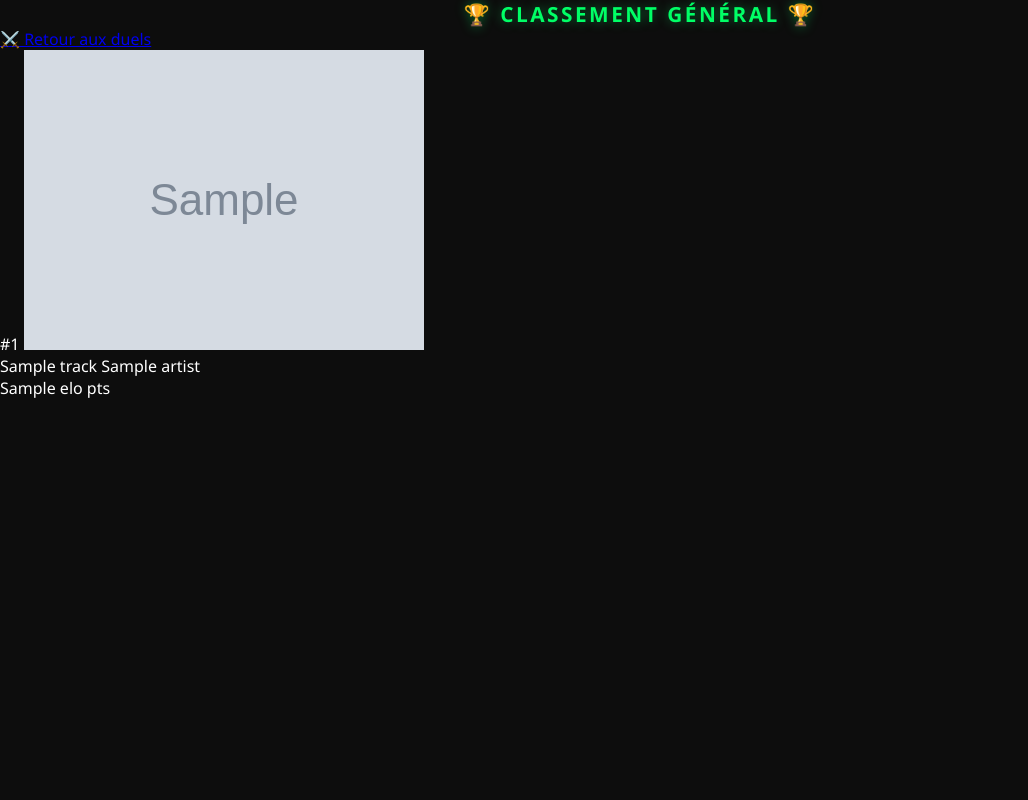
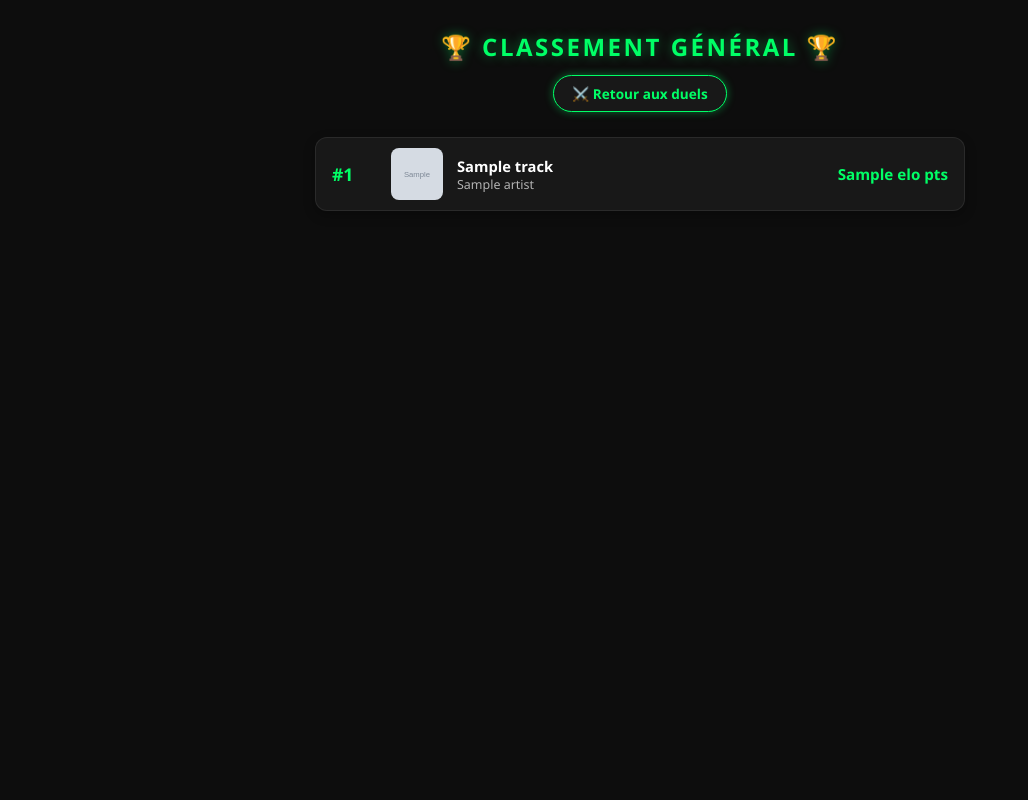
Before and after one commit to Foxdev-enfindev/Elotify, a Flask app: template templates/classement.html in a window 1280 px wide. Shown: the whole page, without its empty margins (0-1028 px from the left). Run offline with Flask 3, Linux system fonts and the light colour scheme; the template is opened without the code that fills it: most values are stand-ins (such as "Sample title", 1, 10 or a date in 2020); grey boxes marked "Sample" are stand-in pictures; some libraries are stand-ins or nearby versions.

Commit message:
Update style.css

```diff
--- a/static/style.css
+++ b/static/style.css
@@ -36,7 +36,7 @@ body.duel-body {
 }
 
 /* =======================================================
-   2. CONTENEUR PRINCIPAL (REAPPROCHEMENT DES BLOCS)
+   2. CONTENEUR PRINCIPAL DUEL
    ======================================================= */
 .container {
     position: fixed !important;
@@ -155,7 +155,7 @@ h1 {
 }
 
 /* =======================================================
-   3. CARTES ET TYPOGRAPHIE
+   3. CARTES ET TYPOGRAPHIE DUEL
    ======================================================= */
 .track-card {
     background: var(--card-bg);
@@ -164,7 +164,7 @@ h1 {
     box-shadow: 0 6px 24px rgba(0, 0, 0, 0.4);
     box-sizing: border-box;
     transition: border-color 0.2s ease, box-shadow 0.2s ease;
-    cursor: pointer; /* Indique que toute la carte est cliquable */
+    cursor: pointer;
 }
 
 .track-card.active {
@@ -181,7 +181,6 @@ h1 {
 .pochette { width: 100%; height: 100%; object-fit: cover; }
 .vote-form { position: absolute; top: 0; left: 0; width: 100%; height: 100%; }
 
-/* DESIGN DES INFOS MUSIQUE DANS LA CARTE */
 .track-badge {
     display: inline-block;
     background: rgba(255, 255, 255, 0.1);
@@ -272,7 +271,7 @@ h1 {
 }
 
 /* =======================================================
-   4. LAYOUT PORTRAIT (SMARTPHONES & FOLD FERMÉ)
+   4. LAYOUT PORTRAIT (DUEL)
    ======================================================= */
 @media screen and (orientation: portrait) {
     .duel-zone {
@@ -295,7 +294,7 @@ h1 {
         gap: 14px !important;
     }
 
-    .pochette-wrapper, .pochette {
+    .pochette-wrapper, .pochette-wrapper .pochette {
         width: clamp(72px, 10.5vh, 95px) !important;
         height: clamp(72px, 10.5vh, 95px) !important;
         flex-shrink: 0 !important;
@@ -334,7 +333,7 @@ h1 {
 }
 
 /* =======================================================
-   5. LAYOUT PAYSAGE (PC & FOLD OUVERT)
+   5. LAYOUT PAYSAGE (DUEL)
    ======================================================= */
 @media screen and (orientation: landscape) {
     .duel-zone {
@@ -358,7 +357,7 @@ h1 {
         justify-content: center !important;
     }
 
-    .pochette-wrapper, .pochette {
+    .pochette-wrapper, .pochette-wrapper .pochette {
         width: clamp(85px, 22vh, 135px) !important;
         height: clamp(85px, 22vh, 135px) !important;
         margin-bottom: 8px !important;
@@ -393,7 +392,203 @@ h1 {
 }
 
 /* =======================================================
-   6. PAGE DE SORTIE (QUIT.HTML)
+   6. STYLES CORRIGÉS PAGE PLAYLISTS
+   ======================================================= */
+body.playlists-body {
+    overflow-y: auto !important;
+    min-height: 100vh !important;
+    padding: 30px 15px !important;
+    display: flex !important;
+    justify-content: center !important;
+    position: static !important;
+}
+
+.playlists-container {
+    width: 100%;
+    max-width: 1000px;
+    margin: 0 auto;
+    text-align: center;
+}
+
+.playlists-grid {
+    display: grid !important;
+    grid-template-columns: repeat(auto-fill, minmax(180px, 1fr)) !important;
+    gap: 20px !important;
+    margin-top: 25px !important;
+    width: 100% !important;
+}
+
+.playlist-card {
+    background: var(--card-bg);
+    border: 1px solid rgba(255, 255, 255, 0.08);
+    border-radius: 14px;
+    padding: 12px;
+    display: flex;
+    flex-direction: column;
+    align-items: center;
+    text-decoration: none;
+    color: var(--text-color);
+    transition: transform 0.2s ease, border-color 0.2s ease;
+}
+
+.playlist-card:hover {
+    transform: translateY(-4px);
+    border-color: var(--neon-green);
+    box-shadow: 0 6px 20px var(--neon-green-glow);
+}
+
+.playlist-img {
+    width: 100% !important;
+    height: auto !important;
+    aspect-ratio: 1 / 1 !important;
+    max-width: 220px !important;
+    max-height: 220px !important;
+    border-radius: 10px;
+    object-fit: cover;
+    margin-bottom: 10px;
+}
+
+.playlist-name {
+    font-size: 0.9rem;
+    font-weight: 700;
+    margin-bottom: 4px;
+    color: #fff;
+    white-space: nowrap;
+    overflow: hidden;
+    text-overflow: ellipsis;
+    width: 100%;
+}
+
+.playlist-tracks {
+    font-size: 0.78rem;
+    color: var(--text-muted);
+}
+
+/* =======================================================
+   7. STYLES CORRIGÉS PAGE CLASSEMENT
+   ======================================================= */
+body.classement-body {
+    overflow-y: auto !important;
+    min-height: 100vh !important;
+    padding: 30px 15px !important;
+    display: flex !important;
+    justify-content: center !important;
+    position: static !important;
+}
+
+.classement-container {
+    width: 100%;
+    max-width: 650px;
+    margin: 0 auto;
+    display: flex;
+    flex-direction: column;
+    align-items: center;
+}
+
+.classement-header {
+    text-align: center;
+    margin-bottom: 25px;
+    width: 100%;
+}
+
+.classement-header h1 {
+    font-size: clamp(1.4rem, 3vh, 2.2rem);
+    font-weight: 800;
+    color: var(--neon-green);
+    text-shadow: 0 0 12px var(--neon-green-glow);
+    margin-bottom: 12px;
+}
+
+.back-btn {
+    display: inline-block;
+    background: var(--card-bg);
+    border: 1px solid var(--neon-green);
+    color: var(--neon-green);
+    font-weight: 700;
+    padding: 8px 18px;
+    border-radius: 20px;
+    text-decoration: none;
+    font-size: 0.85rem;
+    box-shadow: 0 0 8px var(--neon-green-glow);
+    transition: all 0.2s ease;
+}
+
+.back-btn:hover {
+    background: var(--neon-green);
+    color: #0d0d0d;
+}
+
+.ranking-list {
+    width: 100%;
+    display: flex;
+    flex-direction: column;
+    gap: 10px;
+}
+
+.ranking-card {
+    background: var(--card-bg);
+    border: 1px solid rgba(255, 255, 255, 0.08);
+    border-radius: 12px;
+    padding: 10px 16px;
+    display: flex;
+    align-items: center;
+    gap: 14px;
+    box-shadow: 0 4px 12px rgba(0, 0, 0, 0.3);
+}
+
+.ranking-rank {
+    font-size: 1.1rem;
+    font-weight: 800;
+    color: var(--neon-green);
+    min-width: 45px;
+    text-align: left;
+}
+
+.ranking-img {
+    width: 52px !important;
+    height: 52px !important;
+    max-width: 52px !important;
+    max-height: 52px !important;
+    border-radius: 8px;
+    object-fit: cover;
+    flex-shrink: 0;
+}
+
+.ranking-info {
+    display: flex;
+    flex-direction: column;
+    text-align: left;
+    flex: 1;
+    overflow: hidden;
+}
+
+.ranking-name {
+    font-size: 0.92rem;
+    font-weight: 700;
+    color: #fff;
+    white-space: nowrap;
+    overflow: hidden;
+    text-overflow: ellipsis;
+}
+
+.ranking-artist {
+    font-size: 0.78rem;
+    color: var(--text-muted);
+    white-space: nowrap;
+    overflow: hidden;
+    text-overflow: ellipsis;
+}
+
+.ranking-elo {
+    font-size: 0.95rem;
+    font-weight: 700;
+    color: var(--neon-green);
+    margin-left: auto;
+    flex-shrink: 0;
+}
+
+/* =======================================================
+   8. PAGE DE SORTIE (QUIT.HTML)
    ======================================================= */
 body.quit-body {
     overflow-y: auto !important;
@@ -492,7 +687,7 @@ body.quit-body {
 }
 
 /* =======================================================
-   7. FEEDBACK VISUEL DE VOTE
+   9. FEEDBACK VISUEL DE VOTE & TOAST
    ======================================================= */
 .track-card.voted-winner {
     border-color: var(--neon-green) !important;
@@ -507,9 +702,6 @@ body.quit-body {
 
 .vs-zone.voting-in-progress { pointer-events: none !important; }
 
-/* =======================================================
-   8. NOTIFICATION TOAST (SPOTIFY INACTIF)
-   ======================================================= */
 .toast {
     position: fixed;
     top: 20px;
```
